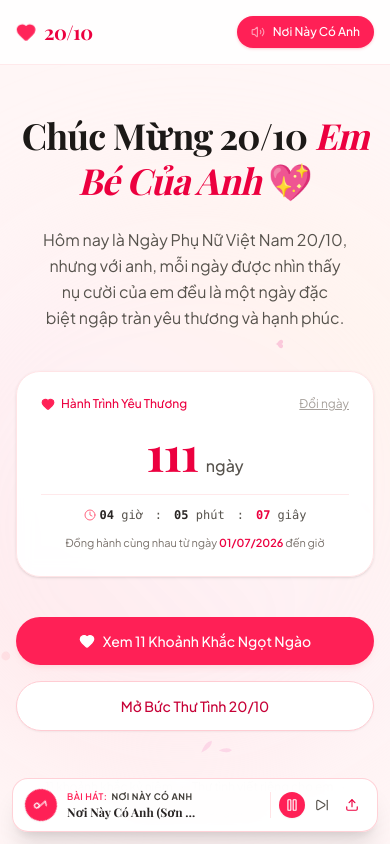
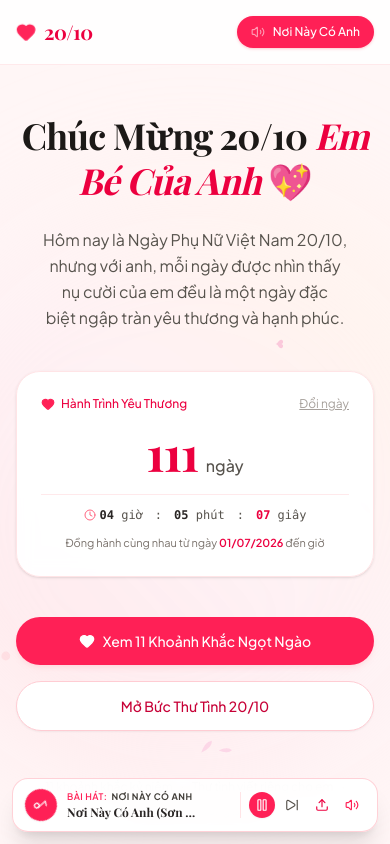
Before and after one commit to Tran1209/chuc-mung-20-10, a React (Vite) app: page / in a window 390 px wide. Shown: the top 844 px of the page. Built offline with nearby package versions, Linux system fonts and the light colour scheme; a web font is replaced by a local one.

Commit message:
feat: default speaker volume to 75% unmuted, show speaker button on mobile

```diff
--- a/src/components/MusicPlayer.tsx
+++ b/src/components/MusicPlayer.tsx
@@ -17,17 +17,20 @@ export const MusicPlayer: React.FC<MusicPlayerProps> = ({
   onTrackChange,
 }) => {
   const [isMuted, setIsMuted] = useState<boolean>(false);
-  const [prevVolume, setPrevVolume] = useState<number>(0.45);
+  const [prevVolume, setPrevVolume] = useState<number>(0.75);
   const [volume, setVolume] = useState<number>(() => {
     try {
       const saved = localStorage.getItem('romantic_music_volume_2010');
       if (saved) {
         const parsed = parseFloat(saved);
-        romanticAudio.setVolume(parsed);
-        return parsed;
+        if (parsed > 0) {
+          romanticAudio.setVolume(parsed);
+          return parsed;
+        }
       }
     } catch {}
-    return 0.45;
+    romanticAudio.setVolume(0.75);
+    return 0.75;
   });
   const fileInputRef = useRef<HTMLInputElement | null>(null);
 
@@ -65,15 +68,22 @@ export const MusicPlayer: React.FC<MusicPlayerProps> = ({
   };
 
   const toggleMute = () => {
-    if (isMuted) {
+    if (isMuted || volume === 0) {
       setIsMuted(false);
-      setVolume(prevVolume || 0.45);
-      romanticAudio.setVolume(prevVolume || 0.45);
+      const newVol = prevVolume > 0 ? prevVolume : 0.75;
+      setVolume(newVol);
+      romanticAudio.setVolume(newVol);
+      try {
+        localStorage.setItem('romantic_music_volume_2010', newVol.toString());
+      } catch {}
     } else {
-      setPrevVolume(volume);
+      setPrevVolume(volume > 0 ? volume : 0.75);
       setIsMuted(true);
       setVolume(0);
       romanticAudio.setVolume(0);
+      try {
+        localStorage.setItem('romantic_music_volume_2010', '0');
+      } catch {}
     }
   };
 
@@ -165,8 +175,13 @@ export const MusicPlayer: React.FC<MusicPlayerProps> = ({
 
         <button
           onClick={toggleMute}
-          aria-label={isMuted ? 'Bật âm thanh' : 'Tắt tiếng'}
-          className="p-1.5 rounded-full hover:bg-stone-100 text-stone-600 transition-colors hidden sm:inline-flex cursor-pointer"
+          aria-label={isMuted || volume === 0 ? 'Bật âm thanh loa' : 'Tắt tiếng'}
+          title={isMuted || volume === 0 ? 'Bật âm thanh loa' : 'Tắt tiếng'}
+          className={`p-1.5 rounded-full transition-colors inline-flex cursor-pointer ${
+            isMuted || volume === 0
+              ? 'bg-rose-100 text-rose-600 hover:bg-rose-200 ring-2 ring-rose-300'
+              : 'hover:bg-stone-100 text-rose-500'
+          }`}
         >
           {isMuted || volume === 0 ? (
             <VolumeX className="w-3.5 h-3.5" />
--- a/src/utils/audio.ts
+++ b/src/utils/audio.ts
@@ -7,7 +7,7 @@ class RomanticAudioEngine {
   private timerId: number | null = null;
   private masterGain: GainNode | null = null;
   private currentTrackIndex = 0;
-  private volume = 0.45;
+  private volume = 0.75;
   private audioElement: HTMLAudioElement | null = null;
   private customAudioUrl: string | null = null;
 
```
